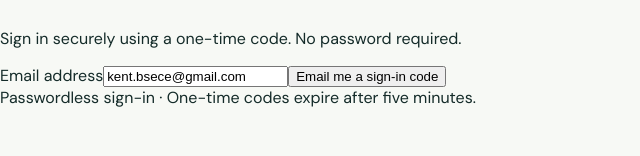
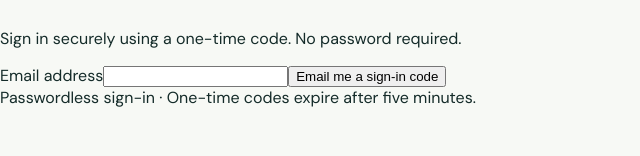
Before and after one commit to engrken/roam, a Next.js app: page /login in a window 1280 px wide. Shown: the part 139-295 px from the top of the page, without its empty margins (0-640 px from the left). Built offline with nearby package versions, Linux system fonts and the light colour scheme.

Commit message:
Remove hardcoded email and fix OTP code input filtering

```diff
--- a/src/app/login/page.tsx
+++ b/src/app/login/page.tsx
@@ -4,11 +4,9 @@ import { FormEvent, useState } from "react";
 import Link from "next/link";
 import { useRouter } from "next/navigation";
 
-const MANAGER_EMAIL = "kent.bsece@gmail.com";
-
 export default function LoginPage() {
   const router = useRouter();
-  const [email, setEmail] = useState(MANAGER_EMAIL);
+  const [email, setEmail] = useState("");
   const [code, setCode] = useState("");
   const [step, setStep] = useState<"email" | "code">("email");
   const [busy, setBusy] = useState(false);
@@ -46,7 +44,7 @@ export default function LoginPage() {
           <input type="email" required maxLength={254} autoComplete="email" value={email} onChange={e=>setEmail(e.target.value)} disabled={step === "code"} className="mt-2 w-full rounded-xl border border-slate-700 bg-slate-950 px-4 py-3 text-white outline-none focus:border-cyan-400 disabled:opacity-70"/>
         </label>
         {step === "code" && <label className="block text-sm font-medium text-slate-300">Six-digit verification code
-          <input inputMode="numeric" autoComplete="one-time-code" pattern="[0-9]{6}" maxLength={6} required value={code} onChange={e=>setCode(e.target.value.replace(/\\D/g,"").slice(0,6))} className="mt-2 w-full rounded-xl border border-slate-700 bg-slate-950 px-4 py-4 text-center text-2xl font-bold tracking-[.5em] text-white outline-none focus:border-cyan-400"/>
+          <input inputMode="numeric" autoComplete="one-time-code" pattern="[0-9]{6}" maxLength={6} required value={code} onChange={e=>setCode(e.target.value.replace(/\D/g,"").slice(0,6))} className="mt-2 w-full rounded-xl border border-slate-700 bg-slate-950 px-4 py-4 text-center text-2xl font-bold tracking-[.5em] text-white outline-none focus:border-cyan-400"/>
         </label>}
         {message && <p role="status" className="rounded-xl bg-cyan-950/60 p-3 text-sm text-cyan-200">{message}</p>}
         {error && <p role="alert" className="rounded-xl bg-red-950/60 p-3 text-sm text-red-200">{error}</p>}
```
